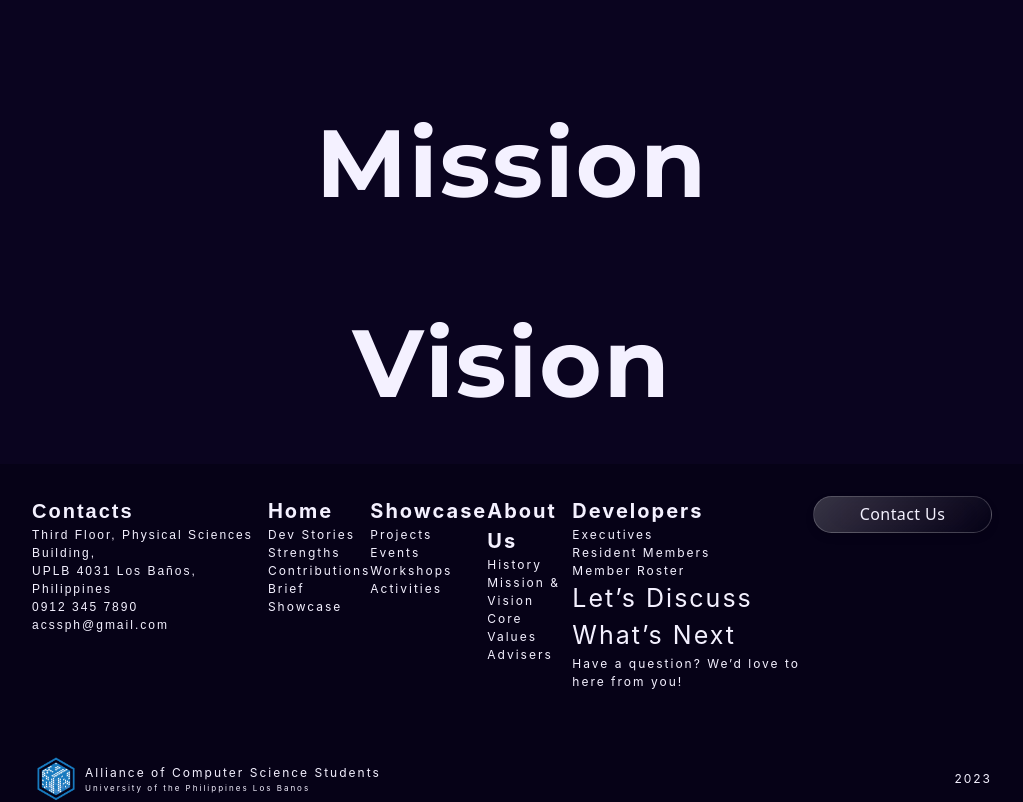
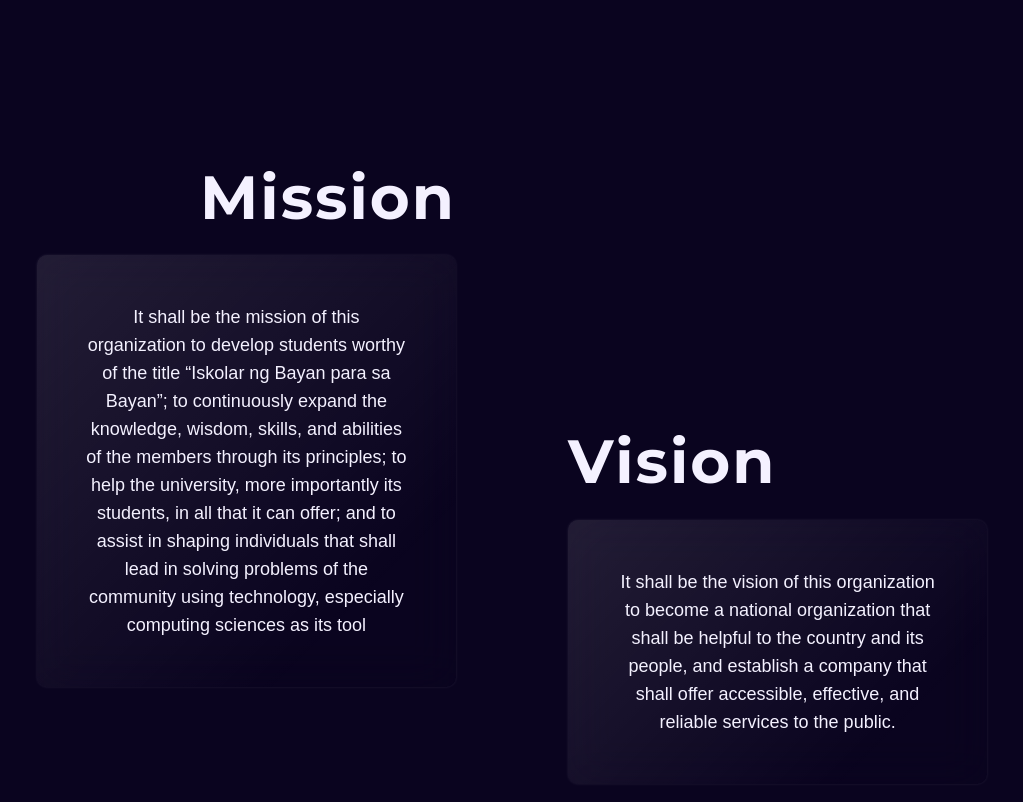
Before and after one commit to yuntaozhu/CMGWebsite, a SvelteKit app: page /AboutUs in a window 1280 px wide. Shown: the part 676-1478 px from the top of the page, without its empty margins (128-1151 px from the left). Built offline with nearby package versions, Linux system fonts and the light colour scheme.

Commit message:
feat: About Us | Mission & Vision

```diff
--- a/src/components/index.js
+++ b/src/components/index.js
@@ -8,8 +8,8 @@ import Footer from './organisms/Footer.svelte';
 //About Us
 import CoreValues from './organisms/AboutUs/CoreValues.svelte';
 import History from './organisms/AboutUs/History.svelte';
-import Mission from './organisms/AboutUs/Mission.svelte';
-import Vision from './organisms/AboutUs/Vision.svelte';
+import MissionVision from './organisms/AboutUs/MissionVision.svelte';
+import Advisers from './organisms/AboutUs/Advisers.svelte';
 
 //Contact Us
 import ContactForm from './organisms/ContactUs/ContactForm.svelte';
@@ -41,7 +41,7 @@ export {
 
     //Organisms
     NavBar, Footer,
-    CoreValues, History, Mission, Vision,
+    CoreValues, History, MissionVision, Advisers,
     ContactForm,
     Executives, MembersRoster, ResidentMembers,
     BriefShowcase, Contributions, DevStories, Hero, IncomingActivity, Strengths, Summary,
--- a/src/components/organisms/AboutUs/History.svelte
+++ b/src/components/organisms/AboutUs/History.svelte
@@ -1,4 +1,4 @@
-<div class="flex flex-row">
+<div class="history flex flex-row">
   <div class="flex grow justify-center items-center w-1/2">
     <p>Photo</p>
   </div>
@@ -21,6 +21,9 @@
 </div>
 
 <style>
+  .history {
+    margin-top: 5rem;
+  }
   .history-title {
     transition: color 0.5s, text-shadow 0.5s;
   }
--- a/src/components/organisms/AboutUs/Mission.svelte
+++ /dev/null
@@ -1,14 +0,0 @@
-<div class="container">
-  <h1>Mission</h1>
-</div>
-
-<style>
-  .container {
-    width: 100%;
-    height: 25vh;
-    display: flex;
-    padding: 2rem;
-    justify-content: center;
-    align-items: center;
-  }
-</style>
--- /dev/null
+++ b/src/components/organisms/AboutUs/MissionVision.svelte
@@ -0,0 +1,60 @@
+<div class="mission-vision flex flex-row gap-8">
+  <div class="mission-container flex grow justify-end items-start w-1/2">
+    <div class="flex flex-col pt-12 p-10 gap-3 text-right w-4/5">
+      <h3 class="mission-title">Mission</h3>
+      <p class="card text-lg font-extralight h-1/2">
+        It shall be the mission of this organization to develop students worthy
+        of the title “Iskolar ng Bayan para sa Bayan”; to continuously expand
+        the knowledge, wisdom, skills, and abilities of the members through its
+        principles; to help the university, more importantly its students, in
+        all that it can offer; and to assist in shaping individuals that shall
+        lead in solving problems of the community using technology, especially
+        computing sciences as its tool
+      </p>
+    </div>
+  </div>
+  <div class="vision-container flex grow justify-start items-end w-1/2">
+    <div class="flex flex-col pt-12 p-10 gap-3 text-left w-4/5">
+      <h3 class="vision-title">Vision</h3>
+      <p class="card text-lg font-extralight h-1/2">
+        It shall be the vision of this organization to become a national
+        organization that shall be helpful to the country and its people, and
+        establish a company that shall offer accessible, effective, and reliable
+        services to the public.
+      </p>
+    </div>
+  </div>
+</div>
+
+<style>
+  .mission-vision {
+    height: 90vh;
+    margin-top: 10rem;
+  }
+  .mission-title,
+  .vision-title {
+    transition: color 0.5s, text-shadow 0.5s;
+  }
+
+  .mission-container {
+    height: 50vh;
+  }
+  .mission-container:hover .mission-title,
+  .vision-container:hover .vision-title {
+    text-shadow: 0 0 1px white, 0 0 3px white, 0 0 3px white;
+    color: transparent;
+  }
+
+  .card {
+    border-radius: 10px;
+    background: linear-gradient(
+      135deg,
+      rgba(255, 255, 255, 0.1) 0%,
+      rgba(255, 255, 255, 0) 80%
+    );
+    box-shadow: 0 0 3px rgba(255, 255, 255, 0.1);
+    backdrop-filter: blur(21px);
+    padding: 3rem;
+    text-align: center;
+  }
+</style>
--- a/src/routes/AboutUs/+page.svelte
+++ b/src/routes/AboutUs/+page.svelte
@@ -2,8 +2,8 @@
   import {
     CoreValues,
     History,
-    Mission,
-    Vision,
+    MissionVision,
+    Advisers,
     NavBar,
     Footer,
   } from "$components";
@@ -11,7 +11,7 @@
 
 <NavBar />
 <History />
+<MissionVision />
 <CoreValues />
-<Mission />
-<Vision />
+<Advisers />
 <Footer />
```
Also changed, not shown: src/components/organisms/AboutUs/Advisers.svelte (renamed from src/components/organisms/AboutUs/Vision.svelte).
